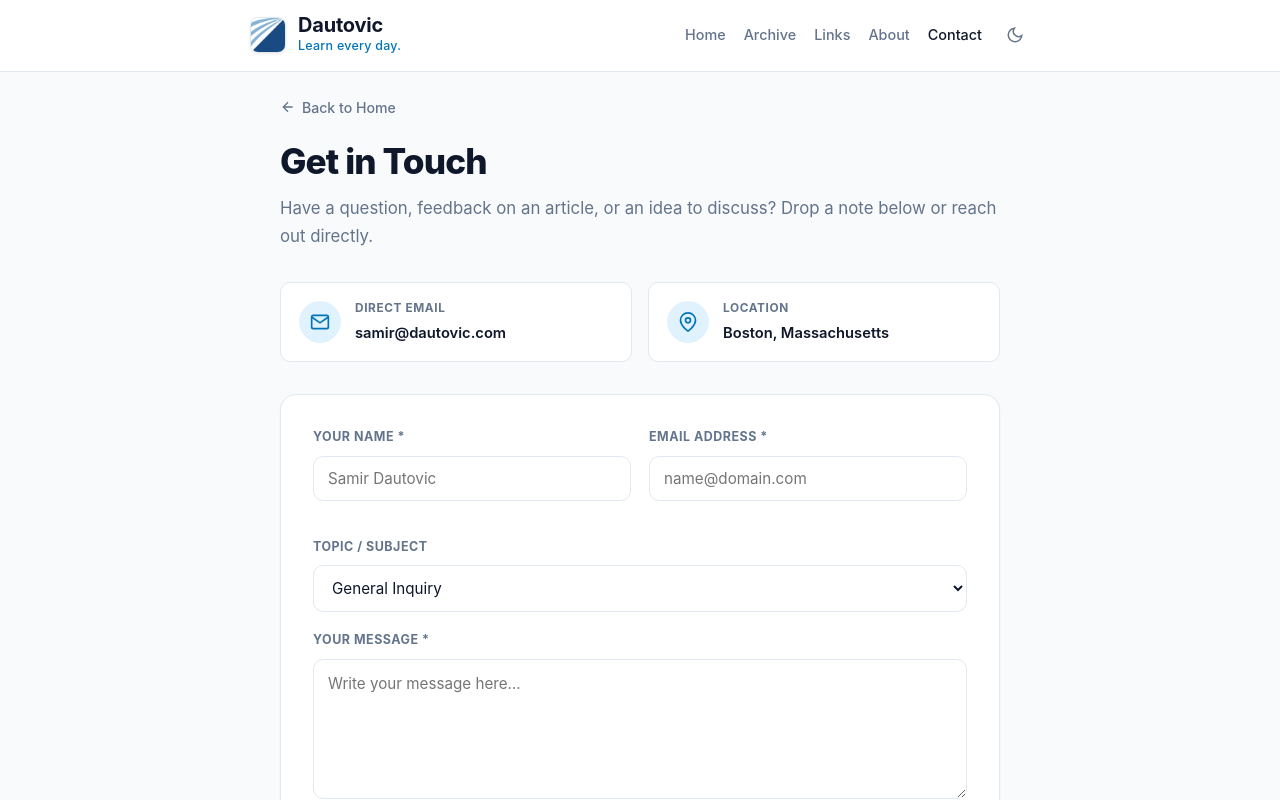
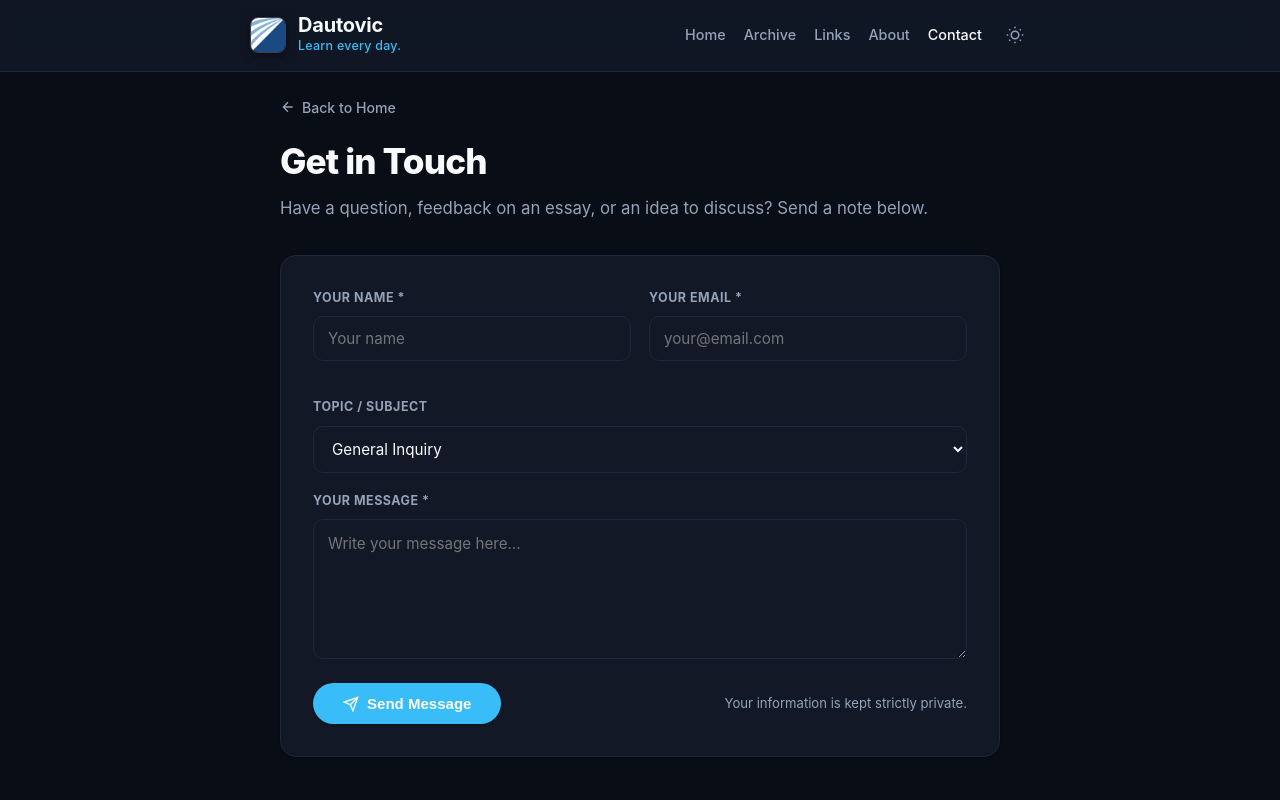
Before and after one commit to SDautovic-GH/dautovic.com, a website: page public/contact.html in a window 1280 px wide. Both pictures are taken after a click on the button "Toggle dark mode". Shown: the top 800 px of the page. Drawn offline with Linux system fonts and the light colour scheme.

Commit message:
Auto sync macOS 2026-10-18 19:40:18

```diff
--- a/public/assets/css/style.css
+++ b/public/assets/css/style.css
@@ -6,6 +6,7 @@
    ========================================================================== */
 
 :root {
+  color-scheme: light;
   --font-sans: -apple-system, BlinkMacSystemFont, "Segoe UI", Roboto, "Helvetica Neue", Arial, sans-serif;
   --font-serif: "Newsreader", Charter, Georgia, Cambria, serif;
 
@@ -38,6 +39,7 @@
 }
 
 [data-theme="dark"] {
+  color-scheme: dark;
   --bg-body: #090d16;
   --bg-surface: #121826;
   --bg-subtle: #1a2234;
@@ -1456,3 +1458,16 @@ a:hover {
   justify-content: center;
   margin: 0 auto 20px;
 }
+
+[data-theme="dark"] .form-input,
+[data-theme="dark"] .form-textarea,
+[data-theme="dark"] .form-select {
+  background-color: var(--bg-surface);
+  color: var(--text-main);
+  border-color: var(--border);
+}
+
+[data-theme="dark"] .form-select option {
+  background-color: var(--bg-surface);
+  color: var(--text-main);
+}
--- a/public/contact.html
+++ b/public/contact.html
@@ -5,18 +5,30 @@
   <meta name="theme-color" content="#ffffff" id="meta-theme-color">
   <meta name="viewport" content="width=device-width, initial-scale=1.0, viewport-fit=cover">
   <title>Contact — Dautovic</title>
-  <meta name="description" content="Get in touch with Samir Dautovic. Questions, feedback, or collaborations.">
+  <meta name="description" content="Send a message to Samir Dautovic.">
   <link rel="icon" href="/assets/img/logo.jpg">
   <link rel="stylesheet" href="/assets/css/style.css">
   <meta property="og:site_name" content="Dautovic">
   <meta property="og:title" content="Contact — Dautovic">
-  <meta property="og:description" content="Get in touch with Samir Dautovic. Questions, feedback, or collaborations.">
+  <meta property="og:description" content="Send a message to Samir Dautovic.">
   <meta property="og:type" content="website">
-  <meta property="og:url" content="https://dautovic.com/contact.html">
+  <meta property="og:url" content="https://dautovic.com/contact">
   <meta property="og:image" content="https://dautovic.com/assets/img/hero.jpg">
   <meta name="twitter:card" content="summary">
   <meta name="twitter:title" content="Contact — Dautovic">
-  <meta name="twitter:description" content="Get in touch with Samir Dautovic. Questions, feedback, or collaborations.">
+  <meta name="twitter:description" content="Send a message to Samir Dautovic.">
+
+  <!-- Immediate Theme Initialization to Prevent Light Flash -->
+  <script>
+    (function() {
+      const savedTheme = localStorage.getItem('dautovic-theme');
+      const prefersDark = window.matchMedia('(prefers-color-scheme: dark)').matches;
+      const theme = savedTheme || (prefersDark ? 'dark' : 'light');
+      document.documentElement.setAttribute('data-theme', theme);
+      const meta = document.getElementById('meta-theme-color');
+      if (meta) meta.setAttribute('content', theme === 'dark' ? '#121826' : '#ffffff');
+    })();
+  </script>
 </head>
 <body>
 
@@ -55,30 +67,7 @@
 
       <div class="contact-header">
         <h1 class="contact-title">Get in Touch</h1>
-        <p class="contact-subtitle">Have a question, feedback on an article, or an idea to discuss? Drop a note below or reach out directly.</p>
-      </div>
-
-      <!-- Quick Contact Info Cards -->
-      <div class="contact-cards-grid">
-        <a href="mailto:samir@dautovic.com" class="contact-card">
-          <div class="contact-card-icon">
-            <svg width="20" height="20" fill="none" stroke="currentColor" stroke-width="2" viewBox="0 0 24 24"><path d="M4 4h16c1.1 0 2 .9 2 2v12c0 1.1-.9 2-2 2H4c-1.1 0-2-.9-2-2V6c0-1.1.9-2 2-2z"/><polyline points="22,6 12,13 2,6"/></svg>
-          </div>
-          <div class="contact-card-info">
-            <div class="contact-card-label">Direct Email</div>
-            <div class="contact-card-value">samir@dautovic.com</div>
-          </div>
-        </a>
-
-        <div class="contact-card">
-          <div class="contact-card-icon">
-            <svg width="20" height="20" fill="none" stroke="currentColor" stroke-width="2" viewBox="0 0 24 24"><path d="M21 10c0 7-9 13-9 13s-9-6-9-13a9 9 0 0 1 18 0z"/><circle cx="12" cy="10" r="3"/></svg>
-          </div>
-          <div class="contact-card-info">
-            <div class="contact-card-label">Location</div>
-            <div class="contact-card-value">Boston, Massachusetts</div>
-          </div>
-        </div>
+        <p class="contact-subtitle">Have a question, feedback on an essay, or an idea to discuss? Send a note below.</p>
       </div>
 
       <!-- Contact Form Container -->
@@ -90,11 +79,11 @@
           <div class="form-row-2">
             <div class="form-field">
               <label for="contact-name" class="form-label">Your Name *</label>
-              <input type="text" id="contact-name" name="name" class="form-input" required placeholder="Samir Dautovic" autocomplete="name">
+              <input type="text" id="contact-name" name="name" class="form-input" required placeholder="Your name" autocomplete="name">
             </div>
             <div class="form-field">
-              <label for="contact-email" class="form-label">Email Address *</label>
-              <input type="email" id="contact-email" name="email" class="form-input" required placeholder="name@domain.com" autocomplete="email">
+              <label for="contact-email" class="form-label">Your Email *</label>
+              <input type="email" id="contact-email" name="email" class="form-input" required placeholder="your@email.com" autocomplete="email">
             </div>
           </div>
 
@@ -118,7 +107,7 @@
               <svg width="16" height="16" fill="none" stroke="currentColor" stroke-width="2" viewBox="0 0 24 24"><line x1="22" y1="2" x2="11" y2="13"/><polygon points="22 2 15 22 11 13 2 9 22 2"/></svg>
               <span>Send Message</span>
             </button>
-            <span class="form-privacy-note">Your email is kept private and never shared.</span>
+            <span class="form-privacy-note">Your information is kept strictly private.</span>
           </div>
         </form>
       </div>
@@ -154,12 +143,20 @@
   </footer>
 
   <script>
-    // Theme toggle
+    // Theme toggle & sync
     const themeToggle = document.getElementById('theme-toggle');
-    const savedTheme = localStorage.getItem('dautovic-theme') || (window.matchMedia('(prefers-color-scheme: dark)').matches ? 'dark' : 'light');
-    document.documentElement.setAttribute('data-theme', savedTheme);
     const metaTheme = document.getElementById('meta-theme-color');
-    if (metaTheme) metaTheme.setAttribute('content', savedTheme === 'dark' ? '#121826' : '#ffffff');
+
+    function updateThemeIcon(theme) {
+      if (!themeToggle) return;
+      themeToggle.innerHTML = theme === 'dark'
+        ? '<svg width="18" height="18" fill="none" stroke="currentColor" stroke-width="2" viewBox="0 0 24 24"><circle cx="12" cy="12" r="5"/><line x1="12" y1="1" x2="12" y2="3"/><line x1="12" y1="21" x2="12" y2="23"/><line x1="4.22" y1="4.22" x2="5.64" y2="5.64"/><line x1="18.36" y1="18.36" x2="19.78" y2="19.78"/><line x1="1" y1="12" x2="3" y2="12"/><line x1="21" y1="12" x2="23" y2="12"/><line x1="4.22" y1="19.78" x2="5.64" y2="18.36"/><line x1="18.36" y1="5.64" x2="19.78" y2="4.22"/></svg>'
+        : '<svg width="18" height="18" fill="none" stroke="currentColor" stroke-width="2" viewBox="0 0 24 24"><path d="M21 12.79A9 9 0 1 1 11.21 3 7 7 0 0 0 21 12.79z"/></svg>';
+    }
+
+    // Initialize theme icon on load
+    const currentTheme = document.documentElement.getAttribute('data-theme') || 'light';
+    updateThemeIcon(currentTheme);
 
     if (themeToggle) {
       themeToggle.addEventListener('click', () => {
@@ -167,6 +164,7 @@
         const next = cur === 'dark' ? 'light' : 'dark';
         document.documentElement.setAttribute('data-theme', next);
         localStorage.setItem('dautovic-theme', next);
+        updateThemeIcon(next);
         if (metaTheme) metaTheme.setAttribute('content', next === 'dark' ? '#121826' : '#ffffff');
       });
     }
@@ -200,29 +198,17 @@
         submitBtn.innerHTML = '<span>Sending…</span>';
 
         try {
-          const res = await fetch('/api/contact', {
+          await fetch('/api/contact', {
             method: 'POST',
             headers: { 'Content-Type': 'application/json' },
             body: JSON.stringify({ name, email, subject, message })
           });
-
-          if (res.ok) {
-            showSuccess();
-            return;
-          }
-        } catch (err) {}
-
-        // Fallback: Launch default email client with pre-filled message
-        const mailtoUrl = `mailto:samir@dautovic.com?subject=${encodeURIComponent(`[dautovic.com] ${subject}: from ${name}`)}&body=${encodeURIComponent(`Name: ${name}
-Email: ${email}
-
-Message:
-${message}`)}`;
-        window.location.href = mailtoUrl;
-        showSuccess();
-      } finally {
+        } catch (err) {
+          console.warn('Submission network fallback:', err);
+        } finally {
           submitBtn.disabled = false;
           submitBtn.innerHTML = '<svg width="16" height="16" fill="none" stroke="currentColor" stroke-width="2" viewBox="0 0 24 24"><line x1="22" y1="2" x2="11" y2="13"/><polygon points="22 2 15 22 11 13 2 9 22 2"/></svg><span>Send Message</span>';
+          showSuccess();
         }
       });
     }
```
